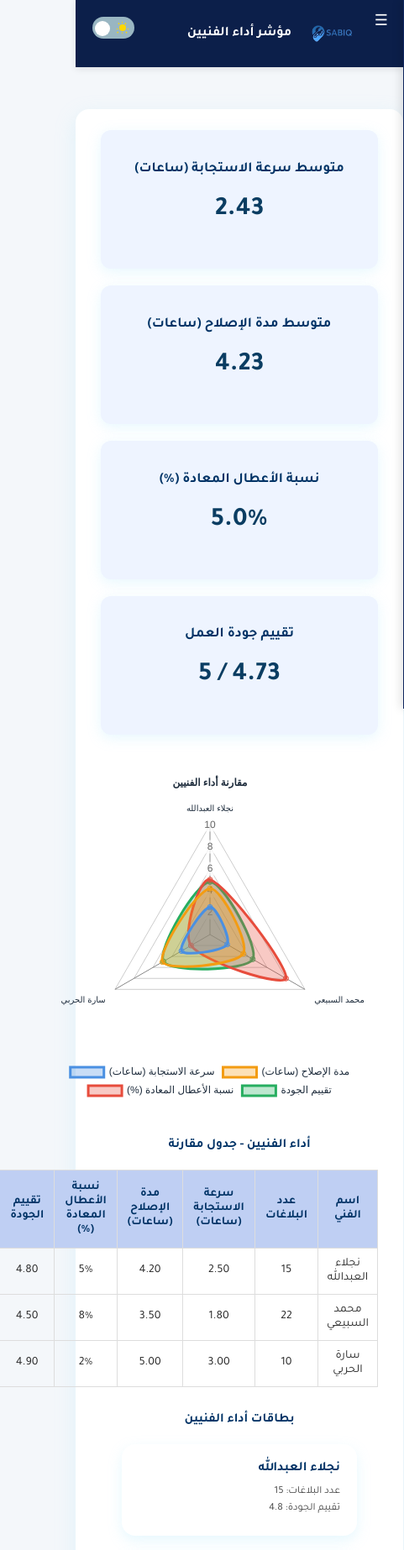
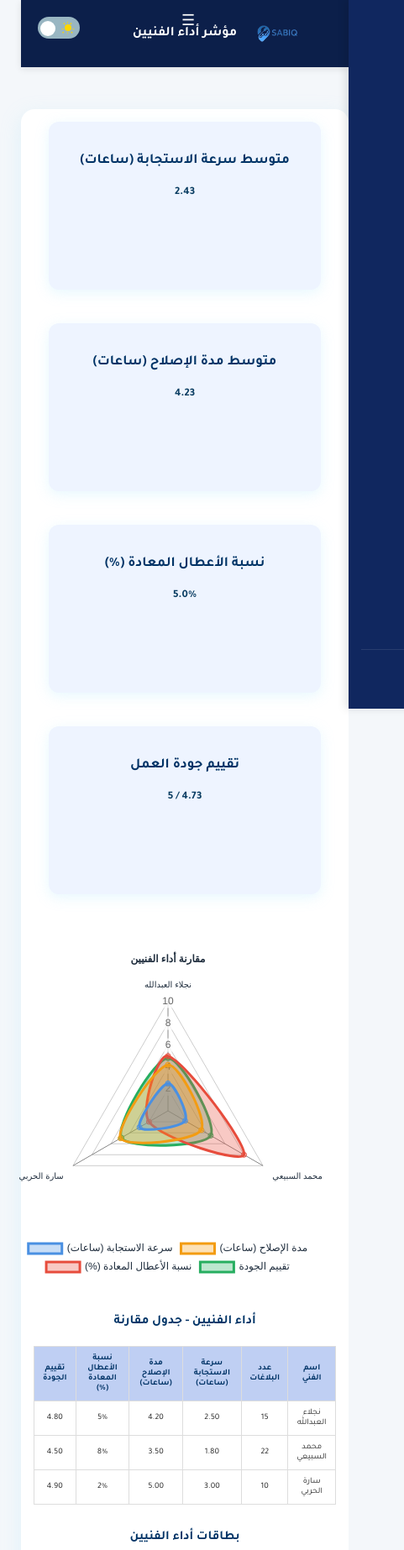
Before and after one commit to linaAlkendi/Sabiq, a plain HTML site: page pages/performance.html in a window 390 px wide. Shown: the top 1846 px of the page at 84% size, 481 px wide, since content can reach past the window. Drawn offline with nearby package versions, Linux system fonts and the light colour scheme.

Commit message:
Add Responsive

```diff
--- a/css/performance.css
+++ b/css/performance.css
@@ -168,3 +168,88 @@ table tbody td {
   max-height: 300px;
   margin-top: 10px;
 }
+
+/* General layout for small screens (max-width: 768px) */
+@media (max-width: 768px) {
+  /* Sidebar adjustments */
+  .side-menu {
+    width: 250px;
+    position: fixed;
+    top: 0;
+    left: -250px;
+    transition: all 0.3s ease;
+  }
+
+  .side-menu.open {
+    left: 0;
+  }
+
+  .menu-toggle {
+    display: block;
+  }
+
+  /* Summary card adjustments */
+  .summary-cards {
+    display: flex;
+    flex-direction: column;
+    align-items: center; /* Center align the cards */
+    gap: 20px; /* Space between cards */
+  }
+
+  .summary-card {
+    width: 90%;  /* Adjust card width */
+    margin-bottom: 20px;  /* Space between cards */
+    text-align: center;
+  }
+
+  .summary-card p {
+    font-size: 1.5rem; /* Adjust font size for better readability */
+  }
+
+  /* Technician card adjustments */
+  .technician-cards {
+    gap: 10px;
+  }
+
+  .tech-card {
+    width: 100%; /* Full width on small screens */
+  }
+}
+
+/* Extra small screens (max-width: 480px) */
+@media (max-width: 480px) {
+  /* Header size adjustments */
+  h1 {
+    font-size: 1.2rem;
+  }
+
+  /* Table adjustments for better readability */
+  table thead th,
+  table tbody td {
+    font-size: 10px;
+    padding: 8px;
+  }
+
+  /* Card padding adjustments */
+  .card {
+    padding: 15px;
+  }
+
+  /* Summary card adjustments */
+  .summary-card p {
+    font-size: 1rem; /* Adjust text size for smaller screens */
+  }
+
+  /* Technician card padding */
+  .technician-card {
+    padding: 15px;
+  }
+
+  /* Menu toggle position on very small screens */
+  .menu-toggle {
+    position: fixed;
+    top: 20px;
+    left: 20px;
+    z-index: 100;
+  }
+}
```
Also changed, not shown: pages/performance.html (line endings or trailing spaces).
